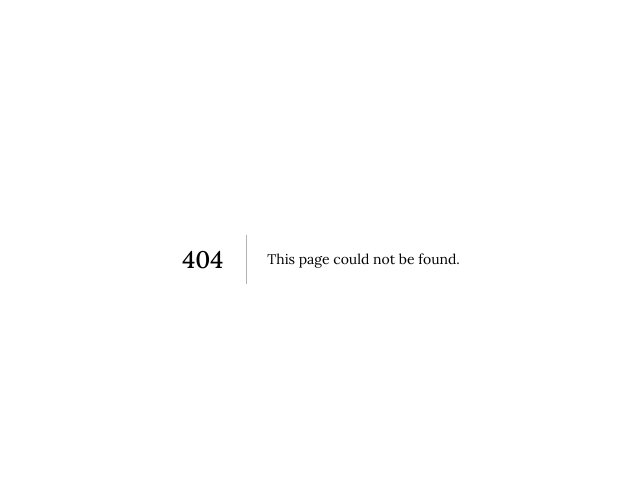
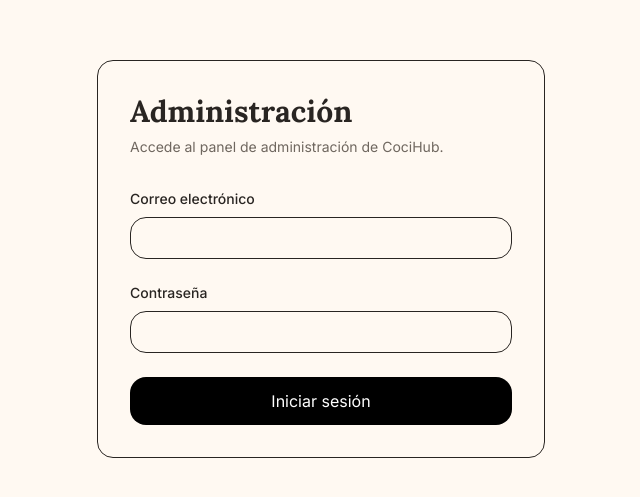
Before and after one commit to Eracres/coci_hub, a Next.js app: page /login in a window 1280 px wide. Before the commit this address had no page. Shown: the part 141-638 px from the top of the page, without its empty margins (319-959 px from the left). Built offline with nearby package versions, Linux system fonts and the light colour scheme.

Commit message:
Generado Login y Logout, diseñado prototipo de pagina

```diff
--- /dev/null
+++ b/src/app/admin/actions.ts
@@ -0,0 +1,14 @@
+"use server";
+
+import { redirect } from "next/navigation";
+
+import { createClient } from "@/lib/supabase/server";
+
+export async function logout() {
+  const supabase =
+    await createClient();
+
+  await supabase.auth.signOut();
+
+  redirect("/login");
+}
--- /dev/null
+++ b/src/app/admin/layout.tsx
@@ -0,0 +1,39 @@
+import { redirect } from "next/navigation";
+
+import { createClient } from "@/lib/supabase/server";
+
+export default async function AdminLayout({
+  children,
+}: Readonly<{
+  children: React.ReactNode;
+}>) {
+  const supabase = await createClient();
+
+  const {
+    data: { user },
+    error: userError,
+  } = await supabase.auth.getUser();
+
+  if (userError || !user) {
+    redirect("/login");
+  }
+
+  const {
+    data: profile,
+    error: profileError,
+  } = await supabase
+    .from("profiles")
+    .select("role")
+    .eq("id", user.id)
+    .single();
+
+  if (
+    profileError ||
+    !profile ||
+    profile.role !== "admin"
+  ) {
+    redirect("/");
+  }
+
+  return <>{children}</>;
+}
--- /dev/null
+++ b/src/app/admin/page.tsx
@@ -0,0 +1,27 @@
+import { logout } from "./actions";
+
+export default function AdminPage() {
+  return (
+    <main className="p-8">
+      <h1 className="text-3xl font-bold">
+        CociHub Admin
+      </h1>
+
+      <p className="mt-4">
+        Acceso administrativo correcto.
+      </p>
+
+      <form
+        action={logout}
+        className="mt-8"
+      >
+        <button
+          type="submit"
+          className="rounded-lg border px-4 py-2"
+        >
+          Cerrar sesión
+        </button>
+      </form>
+    </main>
+  );
+}
--- /dev/null
+++ b/src/app/login/actions.ts
@@ -0,0 +1,33 @@
+"use server";
+
+import { redirect } from "next/navigation";
+
+import { createClient } from "@/lib/supabase/server";
+
+export async function login(formData: FormData): Promise<void> {
+  const email = formData.get("email");
+  const password = formData.get("password");
+
+  if (
+    typeof email !== "string" ||
+    typeof password !== "string" ||
+    !email ||
+    !password
+  ) {
+    redirect("/login?error=invalid-data");
+  }
+
+  const supabase = await createClient();
+
+  const { error } =
+    await supabase.auth.signInWithPassword({
+      email,
+      password,
+    });
+
+  if (error) {
+    redirect("/login?error=invalid-credentials");
+  }
+
+  redirect("/admin");
+}
--- /dev/null
+++ b/src/app/login/page.tsx
@@ -0,0 +1,64 @@
+import { login } from "./actions";
+
+export default function LoginPage() {
+  return (
+    <main className="flex min-h-screen items-center justify-center px-4">
+      <section className="w-full max-w-md rounded-2xl border p-8">
+        <div className="mb-8">
+          <h1 className="text-3xl font-bold">
+            Administración
+          </h1>
+
+          <p className="mt-2 text-sm text-muted-foreground">
+            Accede al panel de administración de CociHub.
+          </p>
+        </div>
+
+        <form action={login} className="space-y-6">
+          <div>
+            <label
+              htmlFor="email"
+              className="mb-2 block text-sm font-medium"
+            >
+              Correo electrónico
+            </label>
+
+            <input
+              id="email"
+              name="email"
+              type="email"
+              autoComplete="email"
+              required
+              className="w-full rounded-lg border px-3 py-2"
+            />
+          </div>
+
+          <div>
+            <label
+              htmlFor="password"
+              className="mb-2 block text-sm font-medium"
+            >
+              Contraseña
+            </label>
+
+            <input
+              id="password"
+              name="password"
+              type="password"
+              autoComplete="current-password"
+              required
+              className="w-full rounded-lg border px-3 py-2"
+            />
+          </div>
+
+          <button
+            type="submit"
+            className="w-full rounded-lg bg-black px-4 py-3 text-white"
+          >
+            Iniciar sesión
+          </button>
+        </form>
+      </section>
+    </main>
+  );
+}
--- a/src/app/supabase-test/page.tsx
+++ b/src/app/supabase-test/page.tsx
@@ -1,47 +1,34 @@
-import {
-  createClient,
-} from "@/lib/supabase/server";
+import { createClient } from "@/lib/supabase/server";
 
 export default async function SupabaseTestPage() {
-  const supabase =
-    await createClient();
+  const supabase = await createClient();
 
-  const {
-    data: recipeTypes,
-    error: recipeTypesError,
-  } =
-    await supabase
-      .from("recipe_types")
-      .select("*")
-      .order("position");
+  const { data: recipes, error: selectError } = await supabase
+    .from("recipes")
+    .select("id, title, status");
 
-  const {
-    data: allergens,
-    error: allergensError,
-  } =
-    await supabase
-      .from("allergens")
-      .select("*")
-      .order("position");
+  const { data: insertedRecipe, error: insertError } = await supabase
+    .from("recipes")
+    .insert({
+      title: "Intento anónimo",
+      slug: "intento-anonimo",
+    })
+    .select();
 
   return (
     <main className="p-8">
-      <h1 className="font-serif text-3xl font-bold">
-        Supabase Test
+      <h1 className="text-3xl font-bold">
+        Prueba de seguridad Supabase
       </h1>
 
-      <pre className="mt-6 overflow-auto rounded-lg border border-border bg-surface p-4 text-sm">
+      <pre className="mt-6 overflow-auto rounded-lg border p-4 text-sm">
         {JSON.stringify(
           {
-            recipeTypes,
-            recipeTypesError:
-              recipeTypesError?.message ??
-              null,
+            publicRecipes: recipes,
+            selectError: selectError?.message ?? null,
 
-            allergens,
-            allergensError:
-              allergensError?.message ??
-              null,
+            insertResult: insertedRecipe,
+            insertError: insertError?.message ?? null,
           },
           null,
           2,
```
Also changed, not shown: src/lib/supabase/proxy.ts (added).
